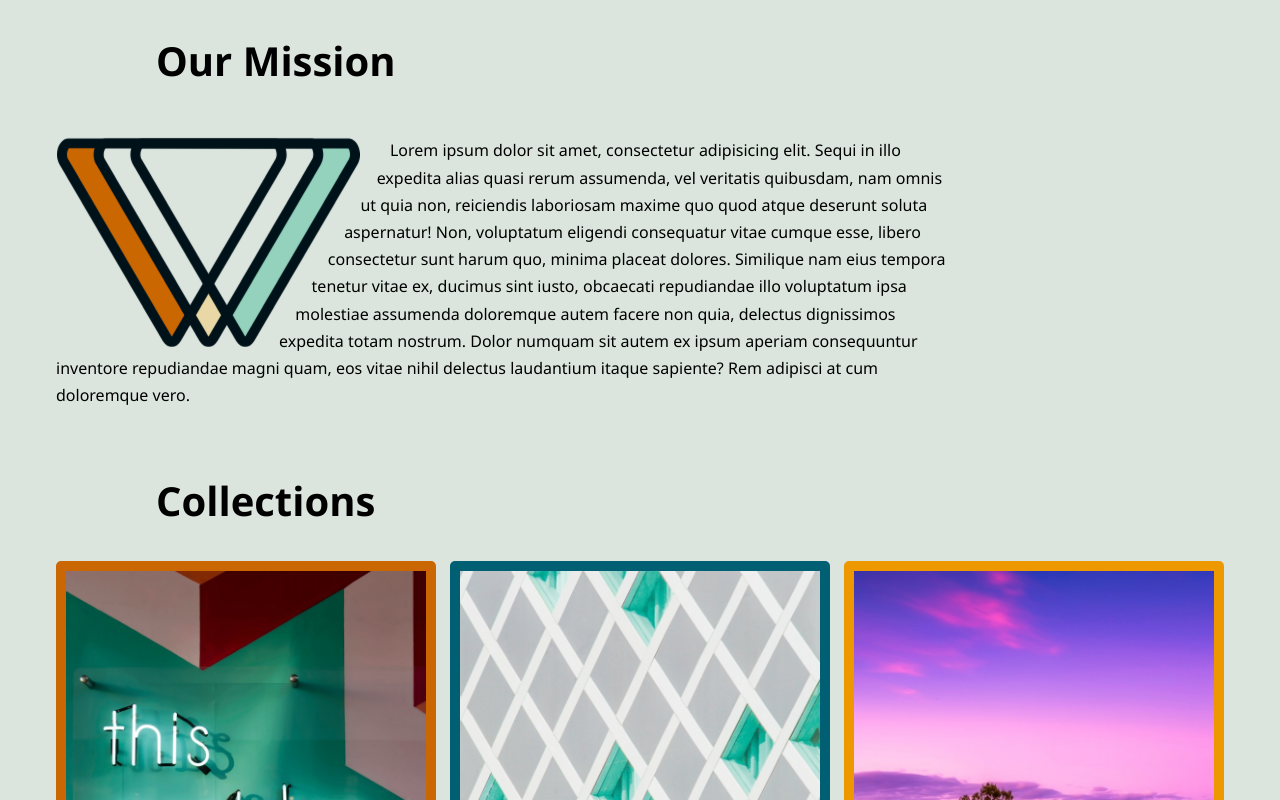
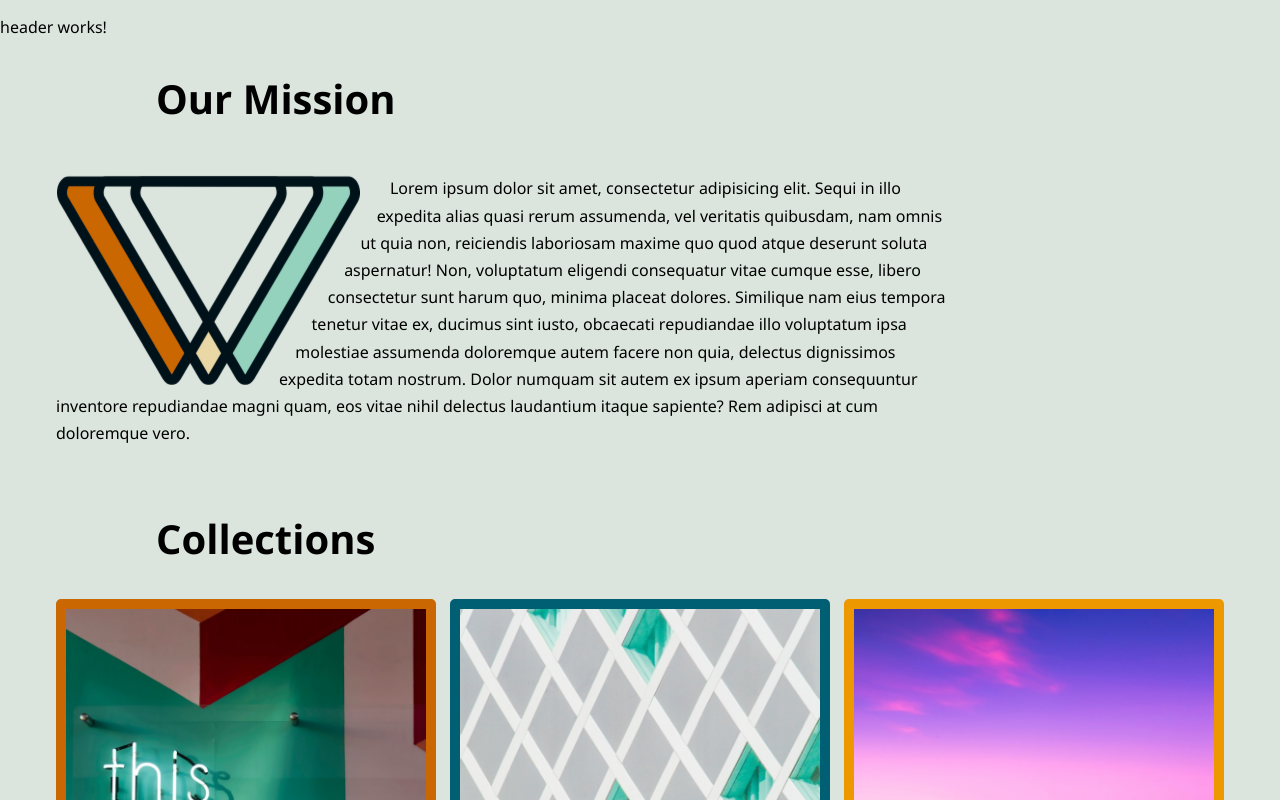
Before and after one commit to akgmage/responsive-photo-collections, an Angular app: page / in a window 1280 px wide. Shown: the top 800 px of the page. Built offline with nearby package versions, Linux system fonts and the light colour scheme.

Commit message:
import sharedmodule in appmodule and export header component from shared module

```diff
--- a/src/app/app.component.html
+++ b/src/app/app.component.html
@@ -1,3 +1,4 @@
+<app-header></app-header>
 <section id="mission">
   <h2>Our Mission</h2>
   <div class="missiontext">
--- a/src/app/app.module.ts
+++ b/src/app/app.module.ts
@@ -3,10 +3,11 @@ import { BrowserModule } from '@angular/platform-browser';
 
 import { AppRoutingModule } from './app-routing.module';
 import { AppComponent } from './app.component';
+import { SharedModule } from './shared/shared.module';
 
 @NgModule({
   declarations: [AppComponent],
-  imports: [BrowserModule, AppRoutingModule],
+  imports: [BrowserModule, AppRoutingModule, SharedModule],
   providers: [],
   bootstrap: [AppComponent],
 })
--- a/src/app/shared/shared-routing.module.ts
+++ b/src/app/shared/shared-routing.module.ts
@@ -5,6 +5,6 @@ const routes: Routes = [];
 
 @NgModule({
   imports: [RouterModule.forChild(routes)],
-  exports: [RouterModule]
+  exports: [RouterModule],
 })
-export class SharedRoutingModule { }
+export class SharedRoutingModule {}
```
Also changed, not shown: src/app/shared/shared.module.ts (+4 -9 lines).
